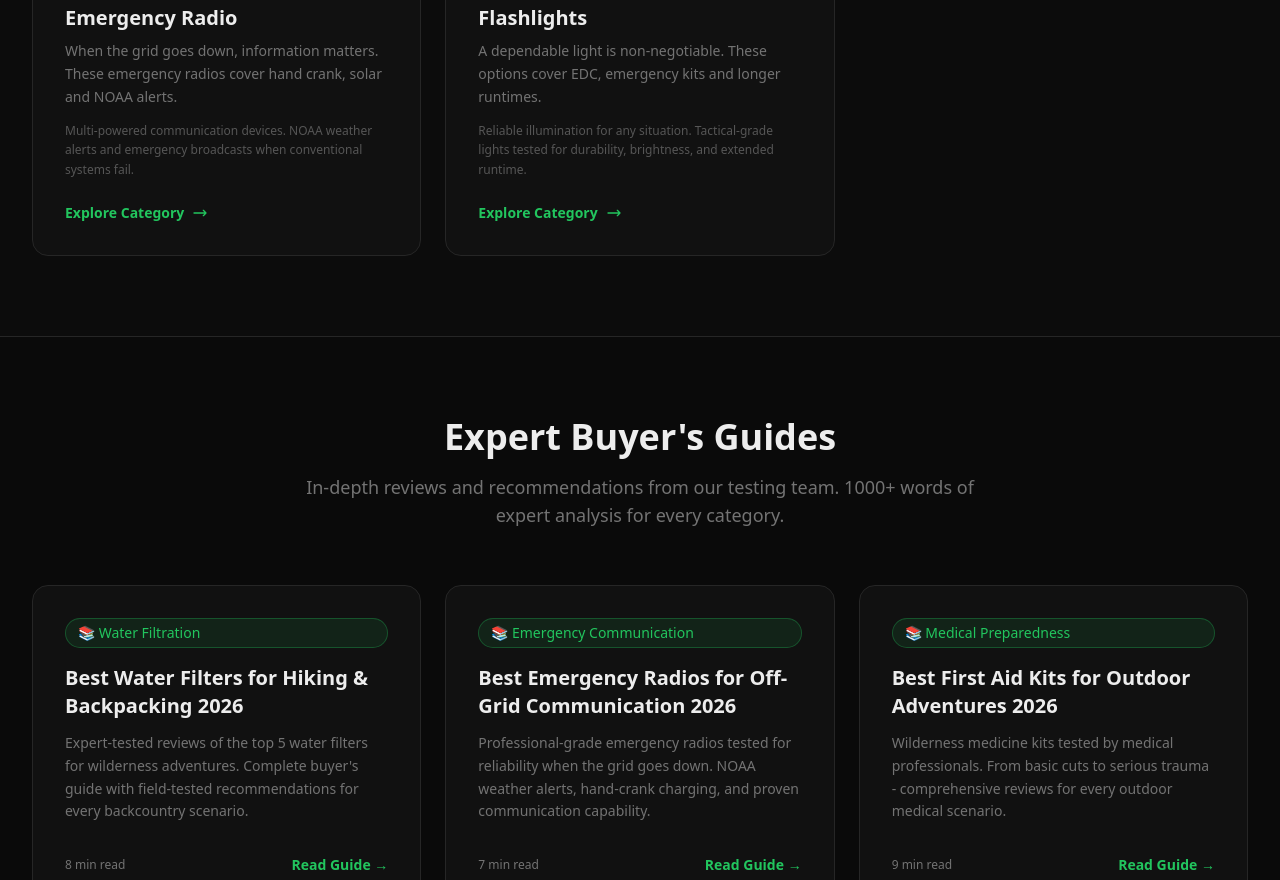
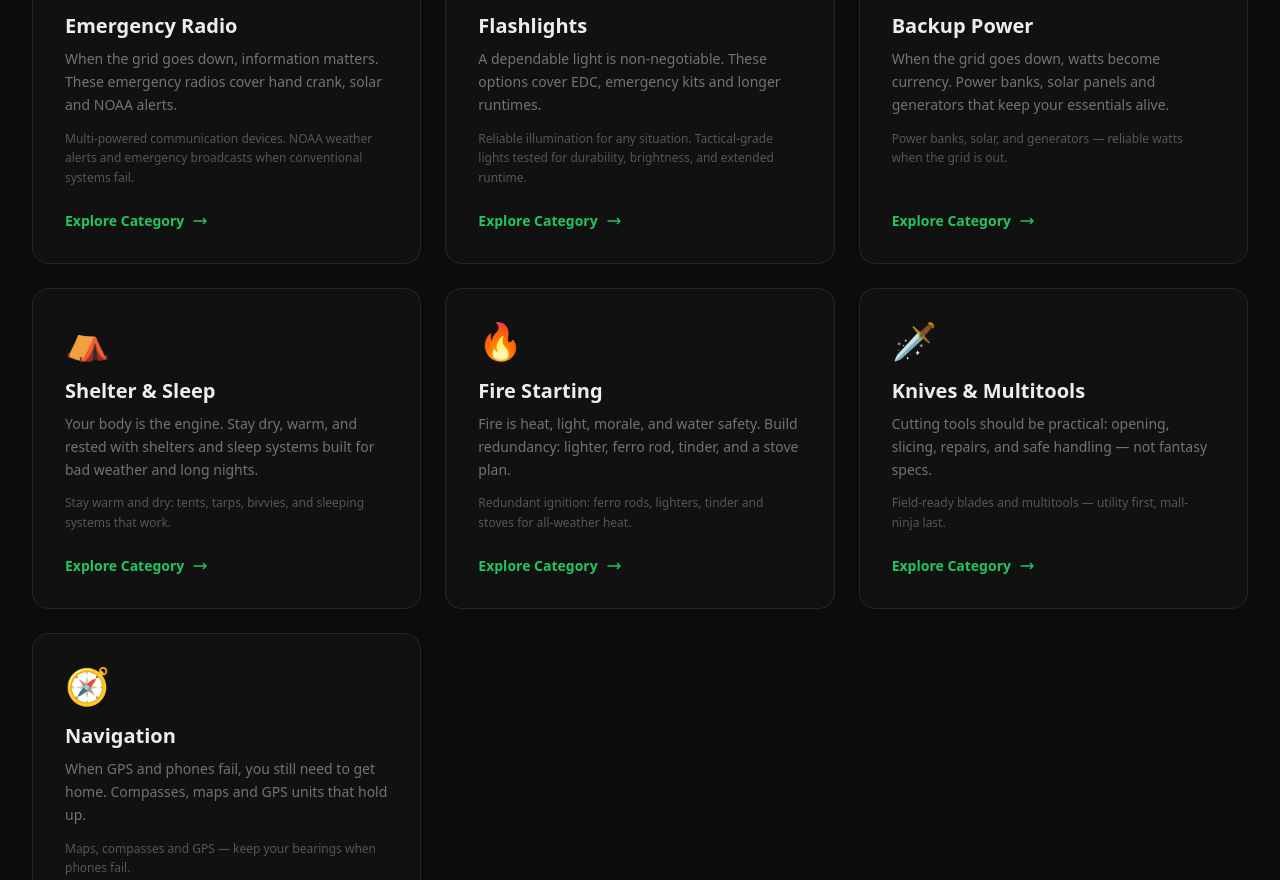
Before and after one commit to Hazier007/preppedia, a Next.js app: page / in a window 1280 px wide. Shown: the part 1920-2800 px from the top of the page. Built offline with nearby package versions, Linux system fonts and the light colour scheme.

Commit message:
Add categories for expansion batch

```diff
--- a/src/app/page.tsx
+++ b/src/app/page.tsx
@@ -8,6 +8,11 @@ const icons: Record<string, string> = {
   "food-storage": "🥫",
   "emergency-radio": "📻",
   "flashlights": "🔦",
+  "backup-power": "🔋",
+  "shelter-sleep": "⛺",
+  "fire-starting": "🔥",
+  "knives-multitools": "🗡️",
+  navigation: "🧭",
 };
 
 const extraDesc: Record<string, string> = {
@@ -21,6 +26,16 @@ const extraDesc: Record<string, string> = {
     "Multi-powered communication devices. NOAA weather alerts and emergency broadcasts when conventional systems fail.",
   flashlights:
     "Reliable illumination for any situation. Tactical-grade lights tested for durability, brightness, and extended runtime.",
+  "backup-power":
+    "Power banks, solar, and generators — reliable watts when the grid is out.",
+  "shelter-sleep":
+    "Stay warm and dry: tents, tarps, bivvies, and sleeping systems that work.",
+  "fire-starting":
+    "Redundant ignition: ferro rods, lighters, tinder and stoves for all-weather heat.",
+  "knives-multitools":
+    "Field-ready blades and multitools — utility first, mall-ninja last.",
+  navigation:
+    "Maps, compasses and GPS — keep your bearings when phones fail.",
 };
 
 const faqs = [
@@ -177,13 +192,13 @@ export default function Home() {
                 href={`/category/${cat.slug}`}
                 className="group relative flex flex-col rounded-2xl border border-border bg-card p-8 transition-all duration-200 hover:border-accent/40 hover:-translate-y-1 hover:shadow-lg hover:shadow-accent/5"
               >
-                <span className="text-4xl">{icons[cat.slug]}</span>
+                <span className="text-4xl">{icons[cat.slug] ?? "🧰"}</span>
                 <h3 className="mt-4 text-xl font-bold group-hover:text-accent transition-colors">
                   {cat.name}
                 </h3>
                 <p className="mt-2 text-sm leading-relaxed text-muted">{cat.intro}</p>
                 <p className="mt-3 text-xs leading-relaxed text-muted/70">
-                  {extraDesc[cat.slug]}
+                  {extraDesc[cat.slug] ?? "Curated picks, specs that matter, and practical guidance."}
                 </p>
                 <span className="mt-auto pt-6 inline-flex items-center text-sm font-semibold text-accent">
                   Explore Category
--- a/src/data/categories.ts
+++ b/src/data/categories.ts
@@ -96,4 +96,74 @@ export const CATEGORIES: Category[] = [
       { question: "How often should I test and maintain my emergency flashlights?", answer: "Test monthly, checking operation and brightness. Replace or recharge batteries every 6 months, or immediately after use. Clean battery contacts quarterly to prevent corrosion. Store lights with batteries removed for long-term storage to prevent damage from leaking batteries." }
     ]
   },
+  {
+    slug: "backup-power",
+    name: "Backup Power",
+    intro:
+      "When the grid goes down, watts become currency. Power banks, solar panels and generators that keep your essentials alive.",
+    buyersGuide: `Backup power is about realistic loads and redundancy. Start by listing the devices you must keep running (phone, radio, headlamp, medical devices) and the ones you want to run (laptop, small fridge). Your best results come from a layered setup: small power banks for everyday carry, a larger portable power station for home, and solar for recharging when outages last longer than your stored capacity.\n\nThe key spec is watt-hours (Wh). A 10,000 mAh power bank is roughly 37 Wh, while common power stations range from 250–2000 Wh. Don’t buy on peak watts alone: check continuous output, inverter type (pure sine is safer for sensitive electronics), and recharge speed.\n\nFor batteries, LiFePO4 usually wins for preparedness: longer cycle life, better thermal stability, and safer chemistry. NMC units can be lighter but typically wear out sooner. For solar, prioritize real-world input, cable compatibility, and MPPT controllers.\n\nKeep it simple: if your system needs five adapters and a spreadsheet to work, you won’t use it under stress.`,
+    faq: [
+      { question: "How many watt-hours do I need?", answer: "Start with 100–300 Wh for phones, lights, and a radio. 500–1000 Wh covers longer outages and more devices. If you want to run a fridge intermittently, plan 1000+ Wh and solar or generator support." },
+      { question: "Is LiFePO4 better than lithium-ion?", answer: "For preparedness, usually yes: longer lifespan, safer chemistry, and better performance over many cycles. It can be slightly heavier for the same capacity." },
+      { question: "Do I need a pure sine inverter?", answer: "Recommended if you’ll power laptops, medical devices, or sensitive chargers. For basic USB charging, it matters less." },
+      { question: "Can a power station run a fridge?", answer: "Often yes, but only for limited time. Check fridge average watts, startup surge, and your battery Wh. Add solar for multi-day reliability." },
+      { question: "What’s the simplest backup setup?", answer: "One quality 20,000 mAh power bank + one headlamp + one emergency radio. Then add a 500–1000 Wh LiFePO4 power station when budget allows." },
+    ]
+  },
+  {
+    slug: "shelter-sleep",
+    name: "Shelter & Sleep",
+    intro:
+      "Your body is the engine. Stay dry, warm, and rested with shelters and sleep systems built for bad weather and long nights.",
+    buyersGuide: `The best shelter setup is boring and reliable: protection from wind and rain, insulation from the ground, and a sleep system that matches your climate. In emergencies, hypothermia is a bigger risk than people think — even in mild weather.\n\nFor mobility, a tarp + bivy + pad is lightweight and flexible. For families or basecamp, a 3-season tent and warm sleeping bags are simpler. Prioritize water resistance, seam quality, and realistic temperature ratings (comfort ratings matter more than “survival” ratings).\n\nDon’t forget the ground: a good pad is as important as the bag.`,
+    faq: [
+      { question: "What’s the most versatile shelter?", answer: "A quality tarp plus cordage: it can become an A-frame, lean-to, rain fly, or gear cover." },
+      { question: "Do I need a bivy?", answer: "Not required, but great for wind/rain protection and adds warmth in minimalist setups." },
+      { question: "Why is a sleeping pad so important?", answer: "Ground conduction steals heat fast. A pad with decent R-value can be the difference between sleeping and shivering." },
+      { question: "What temperature rating should I buy?", answer: "Aim for a comfort rating slightly below your worst-case nights. Ratings are often optimistic." },
+      { question: "Tent vs tarp for prepping?", answer: "Tents are easy and comfy; tarps are lighter and more flexible. Many people run both: tent at home, tarp in the bag." },
+    ]
+  },
+  {
+    slug: "fire-starting",
+    name: "Fire Starting",
+    intro:
+      "Fire is heat, light, morale, and water safety. Build redundancy: lighter, ferro rod, tinder, and a stove plan.",
+    buyersGuide: `Fire starting is a system, not a single tool. Your primary should be fast and idiot-proof (reliable lighter or stormproof matches). Your backup should work when wet or cold (ferro rod). Your third layer is tinder and fuel prep (cotton + wax, tinder tabs, dry kindling).\n\nFor preparedness, add a small stove and fuel as a no-drama cooking option when open fires aren’t possible or safe.`,
+    faq: [
+      { question: "What’s the best primary fire starter?", answer: "A quality butane lighter plus a backup Bic-style lighter in a dry bag." },
+      { question: "Is a ferro rod worth it?", answer: "Yes as redundancy. It works when wet and lasts a long time, but needs practice." },
+      { question: "What tinder should I carry?", answer: "Waxed cotton balls, tinder tabs, or resin-rich fatwood shavings." },
+      { question: "Do I need a stove?", answer: "Strongly recommended. It’s safer, faster, and works in places where open fires are restricted." },
+      { question: "How do I practice?", answer: "Do 5-minute drills: one-light fire, wet conditions, and ferro rod sparks into tinder." },
+    ]
+  },
+  {
+    slug: "knives-multitools",
+    name: "Knives & Multitools",
+    intro:
+      "Cutting tools should be practical: opening, slicing, repairs, and safe handling — not fantasy specs.",
+    buyersGuide: `For preparedness, a good multitool often beats a big knife. You’ll use pliers, drivers and scissors constantly. If you add a fixed blade, choose a simple full-tang knife with a comfortable handle and easy sharpening.\n\nSteel type matters less than heat treat and geometry. For most people: choose reputable brands, avoid gimmicks, and keep a basic sharpening kit in your gear.`,
+    faq: [
+      { question: "Multitool or fixed blade first?", answer: "Multitool first for repairs and daily utility. Add a fixed blade if you do wood processing or heavy field work." },
+      { question: "What blade length is practical?", answer: "3–4 inches covers most tasks and stays controllable." },
+      { question: "Do I need a serrated edge?", answer: "Optional. Great for rope and webbing, but harder to sharpen. Many people prefer a plain edge." },
+      { question: "What’s a simple sharpening setup?", answer: "A small diamond stone + strop (or a basic pull-through for emergencies)." },
+      { question: "Are cheap knives ok?", answer: "Some are fine, but reliability matters. A tool that fails under stress isn’t a bargain." },
+    ]
+  },
+  {
+    slug: "navigation",
+    name: "Navigation",
+    intro:
+      "When GPS and phones fail, you still need to get home. Compasses, maps and GPS units that hold up.",
+    buyersGuide: `Navigation redundancy is key: offline maps on your phone, a paper map for your area, and a quality compass you know how to use. GPS handhelds can be great, but only if you’ve practiced and you can power them.\n\nFocus on map availability, battery strategy, and simple skills: orienting a map, taking a bearing, and maintaining situational awareness.`,
+    faq: [
+      { question: "Do I still need a compass if I have GPS?", answer: "Yes. GPS can fail, batteries die, and signals can be blocked. A compass is lightweight redundancy." },
+      { question: "What maps should I keep?", answer: "Local road maps + regional topo maps if you hike or travel off-road." },
+      { question: "Phone apps or handheld GPS?", answer: "Both. Phones are great with offline maps; handheld GPS often has better antennas and ruggedness." },
+      { question: "What’s the #1 navigation skill?", answer: "Knowing where you are and where you’re going — and checking often, not just when lost." },
+      { question: "How do I power navigation gear?", answer: "Lithium AAs, power banks, and a small solar panel for longer outages." },
+    ]
+  },
 ];
```
